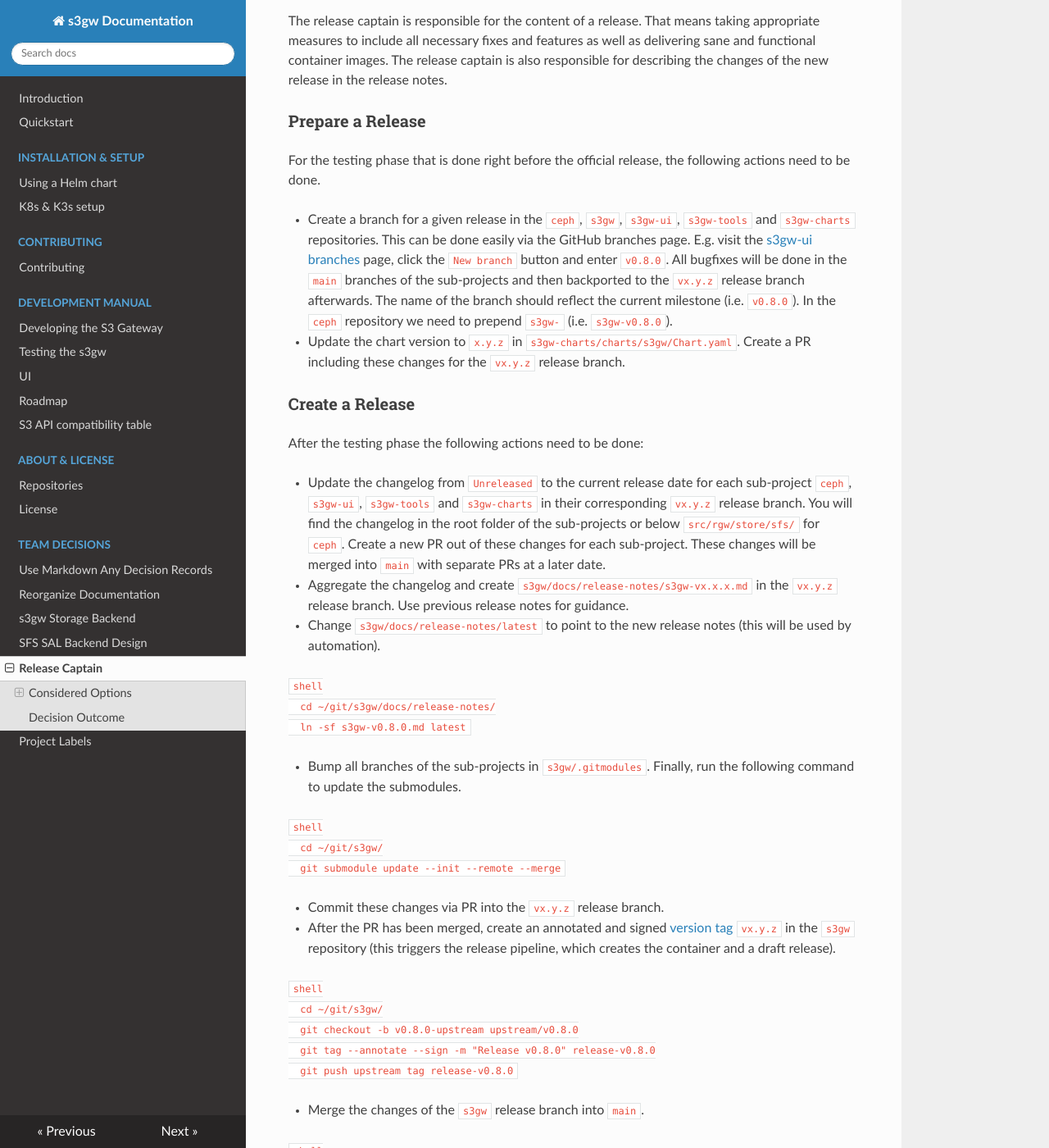
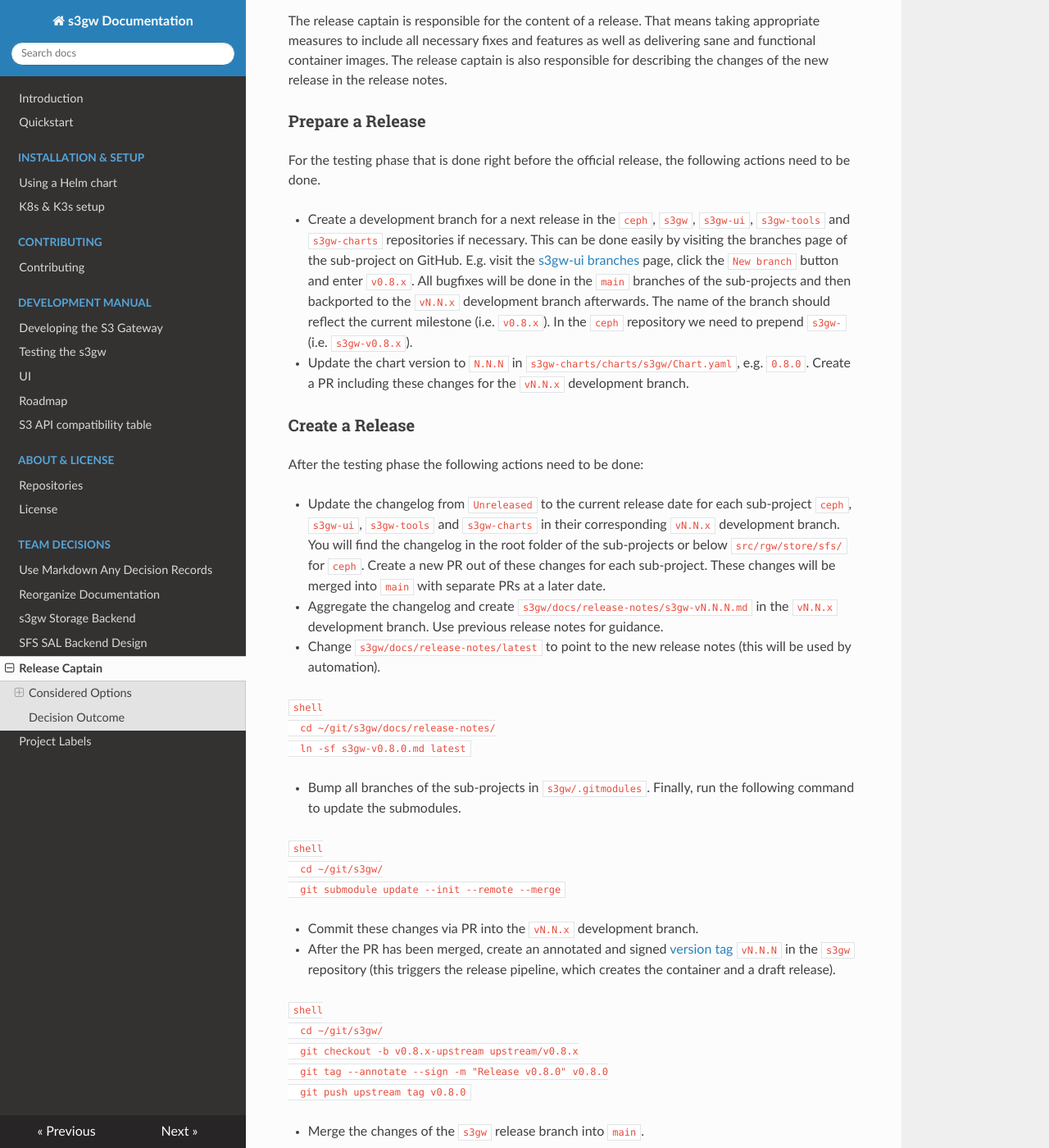
Before and after one commit to s3gw-tech/s3gw, an MkDocs documentation site: the page built from docs/decisions/0004-release-captain.md, in a window 1280 px wide and 1400 px high, scrolled down 396 px. Shown: the whole window at 82% size. Built offline with MkDocs 1.6.1, drawn with Linux system fonts in a browser that asks for light colours; nearby versions of some CDN libraries; some of the changed text lies outside the part shown.

Commit message:
- Adapt ADR related to the release management. - Added a new ADR regarding the use of Git branches and tags.
Signed-off-by: Volker Theile <vtheile@suse.com>

````diff
--- a/docs/decisions/0004-release-captain.md
+++ b/docs/decisions/0004-release-captain.md
@@ -21,16 +21,18 @@
 For the testing phase that is done right before the official release, the
 following actions need to be done.
 
-- Create a branch for a given release in the `ceph`, `s3gw`, `s3gw-ui`,
-  `s3gw-tools` and `s3gw-charts` repositories. This can be done easily via
-  the GitHub branches page. E.g. visit the [s3gw-ui branches][1] page, click
-  the `New branch` button and enter `v0.8.0`.
+- Create a development branch for a next release in the `ceph`, `s3gw`,
+  `s3gw-ui`, `s3gw-tools` and `s3gw-charts` repositories if necessary. This can
+  be done easily by visiting the branches page of the sub-project on GitHub.
+  E.g. visit the [s3gw-ui branches][1] page, click the `New branch` button and
+  enter `v0.8.x`.
   All bugfixes will be done in the `main` branches of the sub-projects and
-  then backported to the `vx.y.z` release branch afterwards. The name of the
-  branch should reflect the current milestone (i.e. `v0.8.0`).
-  In the `ceph` repository we need to prepend `s3gw-` (i.e. `s3gw-v0.8.0`).
-- Update the chart version to `x.y.z` in `s3gw-charts/charts/s3gw/Chart.yaml`.
-  Create a PR including these changes for the `vx.y.z` release branch.
+  then backported to the `vN.N.x` development branch afterwards. The name of
+  the branch should reflect the current milestone (i.e. `v0.8.x`).
+  In the `ceph` repository we need to prepend `s3gw-` (i.e. `s3gw-v0.8.x`).
+- Update the chart version to `N.N.N` in `s3gw-charts/charts/s3gw/Chart.yaml`,
+  e.g. `0.8.0`.
+  Create a PR including these changes for the `vN.N.x` development branch.
 
 ### Create a Release
 
@@ -38,12 +40,12 @@
 
 - Update the changelog from `Unreleased` to the current release date for each
   sub-project `ceph`, `s3gw-ui`, `s3gw-tools` and `s3gw-charts` in their
-  corresponding `vx.y.z` release branch. You will find the changelog in the
+  corresponding `vN.N.x` development branch. You will find the changelog in the
   root folder of the sub-projects or below `src/rgw/store/sfs/` for `ceph`.
   Create a new PR out of these changes for each sub-project. These changes
   will be merged into `main` with separate PRs at a later date.
-- Aggregate the changelog and create `s3gw/docs/release-notes/s3gw-vx.x.x.md`
-  in the `vx.y.z` release branch. Use previous release notes for guidance.
+- Aggregate the changelog and create `s3gw/docs/release-notes/s3gw-vN.N.N.md`
+  in the `vN.N.x` development branch. Use previous release notes for guidance.
 - Change `s3gw/docs/release-notes/latest` to point to the new release notes
   (this will be used by automation).
 
@@ -60,16 +62,16 @@
   git submodule update --init --remote --merge
   ```
 
-- Commit these changes via PR into the `vx.y.z` release branch.
+- Commit these changes via PR into the `vN.N.x` development branch.
 - After the PR has been merged, create an annotated and signed [version tag][2]
-  `vx.y.z` in the `s3gw` repository (this triggers the release pipeline, which
+  `vN.N.N` in the `s3gw` repository (this triggers the release pipeline, which
   creates the container and a draft release).
 
   ```shell
   cd ~/git/s3gw/
-  git checkout -b v0.8.0-upstream upstream/v0.8.0
-  git tag --annotate --sign -m "Release v0.8.0" release-v0.8.0
-  git push upstream tag release-v0.8.0
+  git checkout -b v0.8.x-upstream upstream/v0.8.x
+  git tag --annotate --sign -m "Release v0.8.0" v0.8.0
+  git push upstream tag v0.8.0
   ```
 
 - Merge the changes of the `s3gw` release branch into `main`.
@@ -77,9 +79,9 @@
   ```shell
   cd ~/git/s3gw/
   git fetch upstream
-  git checkout main -b merge_w_v0.8.0
+  git checkout main -b merge_w_v0.8.x
   git rebase upstream/main
-  git merge --signoff upstream/v0.8.0
+  git merge --signoff upstream/v0.8.x
   ```
 
   Create a new PR out of these changes.
@@ -89,24 +91,24 @@
   ```shell
   cd ~/git/s3gw-ui/
   git fetch upstream
-  git checkout main -b merge_w_v0.8.0
+  git checkout main -b merge_w_v0.8.x
   git rebase upstream/main
-  git merge --signoff upstream/v0.8.0
+  git merge --signoff upstream/v0.8.x
   ```
 
   Create a new PR out of these changes.
 - Create a [draft release][3] and choose the previously created tag.
   File the form with the following data:
-  - Use `vx.y.z` as title.
-  - Paste the content of `s3gw/docs/release-notes/s3gw-vx.x.x.md` as
+  - Use `vN.N.N` as title, e.g. `v0.8.0`.
+  - Paste the content of `s3gw/docs/release-notes/s3gw-vN.N.N.md` as
     release notes.
 - After waiting for the [release pipeline][4] to finish building, go to the
   release page and make the draft release public.
 
 ### Sanity Checks
 
-- `s3gw` container published (ghcr.io/aquarist-labs/s3gw:vx.y.z).
-- `s3gw-ui` container published (ghcr.io/aquarist-labs/s3gw-ui:vx.y.z).
+- `s3gw` container published (ghcr.io/aquarist-labs/s3gw:vN.N.N).
+- `s3gw-ui` container published (ghcr.io/aquarist-labs/s3gw-ui:vN.N.N).
 - The container tags `ghcr.io/aquarist-labs/s3gw:latest` and
   `ghcr.io/aquarist-labs/s3gw-ui:latest` should exist and point to their
   respective latest container.
````
Also changed, not shown: docs/decisions/0006-git-branches-tags.md (added, +15 -0 lines), 1 other file.
